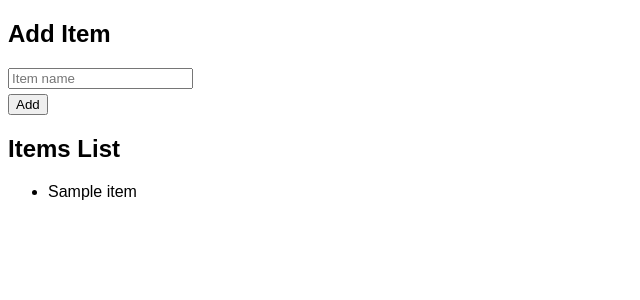
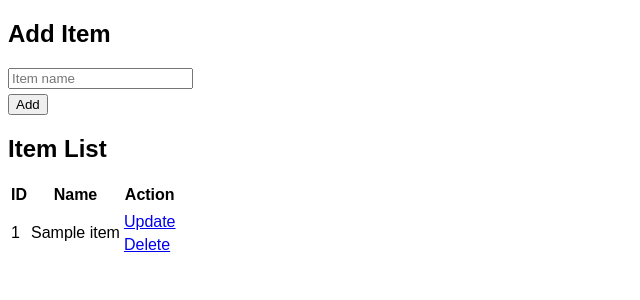
Before and after one commit to rudyhendrawn/webprogramming, a PHP site: page / in a window 1280 px wide. Shown: the top 300 px of the page, without its empty margins (0-640 px from the left). Run offline with PHP 8.4, Linux system fonts and the light colour scheme; tables that the repository leaves empty hold one stand-in row (values such as "Sample post").

Commit message:
Refactor Item class in php-mysql-crud-advance
- Added getItem, updateItem, and deleteItem methods
- Updated view_items.php to use the view_items function
- Updated index.php to display item list with update and delete links
- Updated dbconfig.php with correct database credentials

```diff
--- a/php-mysql-oop/php-mysql-crud-advance/Item.php
+++ b/php-mysql-oop/php-mysql-crud-advance/Item.php
@@ -13,10 +13,25 @@ class Item {
         return $stmt->fetchAll(PDO::FETCH_ASSOC);
     }
 
+    public function getItem($id) {
+        $stmt = $this->pdo->prepare("SELECT * FROM items WHERE id = :id");
+        $stmt->execute(['id' => $id]);
+        return $stmt->fetch(PDO::FETCH_ASSOC);
+    }
+
     public function addItem($name) {
         $stmt = $this->pdo->prepare("INSERT INTO items (name) VALUES (:name)");
         $stmt->execute(['name' => $name]);
     }
 
     // Add methods for update and delete as needed
+    public function updateItem($id, $name) {
+        $stmt = $this->pdo->prepare("UPDATE items SET name = :name WHERE id = :id");
+        $stmt->execute(['id' => $id, 'name' => $name]);
+    }
+
+    public function deleteItem($id) {
+        $stmt = $this->pdo->prepare("DELETE FROM items WHERE id = :id");
+        $stmt->execute(['id' => $id]);
+    }
 }
--- a/php-mysql-oop/php-mysql-crud-advance/dbconfig.php
+++ b/php-mysql-oop/php-mysql-crud-advance/dbconfig.php
@@ -1,8 +1,8 @@
 <?php
-define('DB_HOST', '<your_hostname>');
-define('DB_NAME', '<your_database_name>');
-define('DB_USER', '<your_username>');
-define('DB_PASS', '<your_password>');
+define('DB_HOST', 'localhost');
+define('DB_NAME', 'webdev');
+define('DB_USER', 'webdev');
+define('DB_PASS', 'webdev');
 define('DB_CHARSET', 'utf8mb4');
 
 try {
--- /dev/null
+++ b/php-mysql-oop/php-mysql-crud-advance/delete_item.php
@@ -0,0 +1,6 @@
+<?php
+require_once 'Item.php';
+
+$item = new Item($pdo);
+$item->deleteItem($_GET['id']);
+header('Location: index.php');
--- a/php-mysql-oop/php-mysql-crud-advance/index.php
+++ b/php-mysql-oop/php-mysql-crud-advance/index.php
@@ -13,7 +13,34 @@
 </form>
 
 <?php include_once 'add_item.php'; ?>
-<?php include_once 'view_items.php'; ?>
+
+<h2>Item List</h2>
+<table>
+    <tr>
+        <th>ID</th>
+        <th>Name</th>
+        <th>Action</th>
+    </tr>
+    <?php
+    include_once 'view_items.php';
+    $items = view_items($pdo);
+    foreach ($items as $item) {
+        echo "<tr>";
+        echo "<td>" . $item['id'] . "</td>";
+        echo "<td>" . $item['name'] . "</td>";
+        echo "<td>";
+        // echo "Edit | Delete";
+        // echo "<div style='display: inline;'>";
+        echo "<a href='update_item.php?id=" . $item['id'] . "'>Update</a>";
+        echo "<a href='delete_item.php?id=" . $item['id'] . "'>Delete</a>";
+        echo "</div>";
+        echo "</td>";
+        echo "</tr>";
+    }
+    ?>
+</table>
+
+
 
 </body>
 </html>
--- a/php-mysql-oop/php-mysql-crud-advance/view_items.php
+++ b/php-mysql-oop/php-mysql-crud-advance/view_items.php
@@ -1,12 +1,9 @@
 <?php
 require_once 'Item.php';
 
-$view_item = new Item($pdo);
-$items = $view_item->getAllItems();
+function view_items($pdo) {
+    $view_item = new Item($pdo);
+    $items = $view_item->getAllItems();
 
-echo "<h2>Items List</h2>";
-echo "<ul>";
-foreach ($items as $view_item) {
-    echo "<li>" . htmlspecialchars($view_item['name']) . "</li>";
+    return $items;
 }
-echo "</ul>";
```
Also changed, not shown: php-mysql-oop/php-mysql-crud-advance/update_item.php (added, +26 -0 lines).
